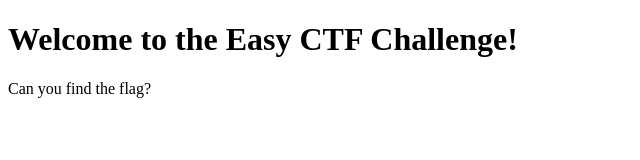
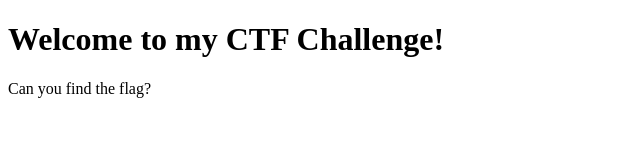
Before and after one commit to moabs09a12/ctf-challenge, a plain HTML site: page index.html in a window 1280 px wide. Shown: the whole page, without its empty margins (0-640 px from the left). Drawn offline with Linux system fonts and the light colour scheme.

Commit message:
Update index.html

```diff
--- a/index.html
+++ b/index.html
@@ -1,10 +1,10 @@
 <!DOCTYPE html>
 <html>
 <head>
-    <title>Easy CTF Challenge</title>
+    <title>Welcome to my CTF Challenge</title>
 </head>
 <body>
-    <h1>Welcome to the Easy CTF Challenge!</h1>
+    <h1>Welcome to my CTF Challenge!</h1>
     <p>Can you find the flag?</p>
 </body>
 </html>
```
